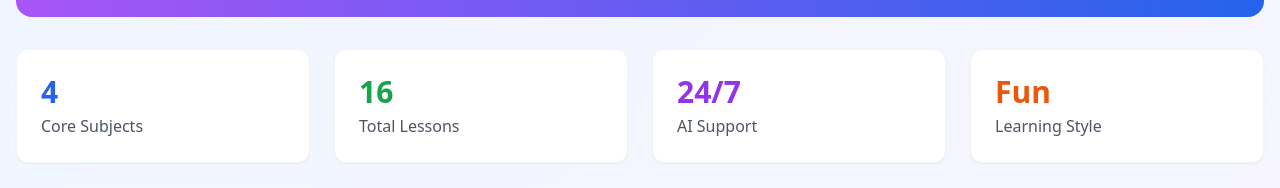
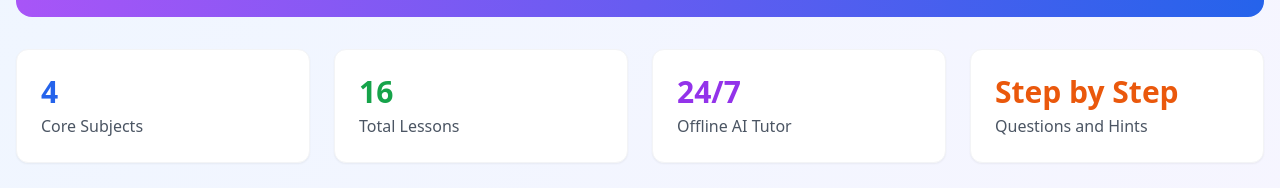
Before and after one commit to wangd14/berkeley-ai-hack, a React (Vite) app in the folder frontend/: page / in a window 1280 px wide. Shown: the part 156-344 px from the top of the page. Built offline with nearby package versions, Linux system fonts and the light colour scheme.

Commit message:
Changed stat on homepage

```diff
--- a/frontend/src/pages/CurriculumPage.tsx
+++ b/frontend/src/pages/CurriculumPage.tsx
@@ -34,11 +34,11 @@ export function CurriculumPage() {
           </div>
           <div className="bg-white rounded-xl p-6 shadow-sm border border-gray-100">
             <div className="text-3xl font-bold text-purple-600">24/7</div>
-            <div className="text-gray-600 mt-1">AI Support</div>
+            <div className="text-gray-600 mt-1">Offline AI Tutor</div>
           </div>
           <div className="bg-white rounded-xl p-6 shadow-sm border border-gray-100">
-            <div className="text-3xl font-bold text-orange-600">Fun</div>
-            <div className="text-gray-600 mt-1">Learning Style</div>
+            <div className="text-3xl font-bold text-orange-600">Step by Step</div>
+            <div className="text-gray-600 mt-1">Questions and Hints</div>
           </div>
         </div>
         {/* Subject Cards */}
```
